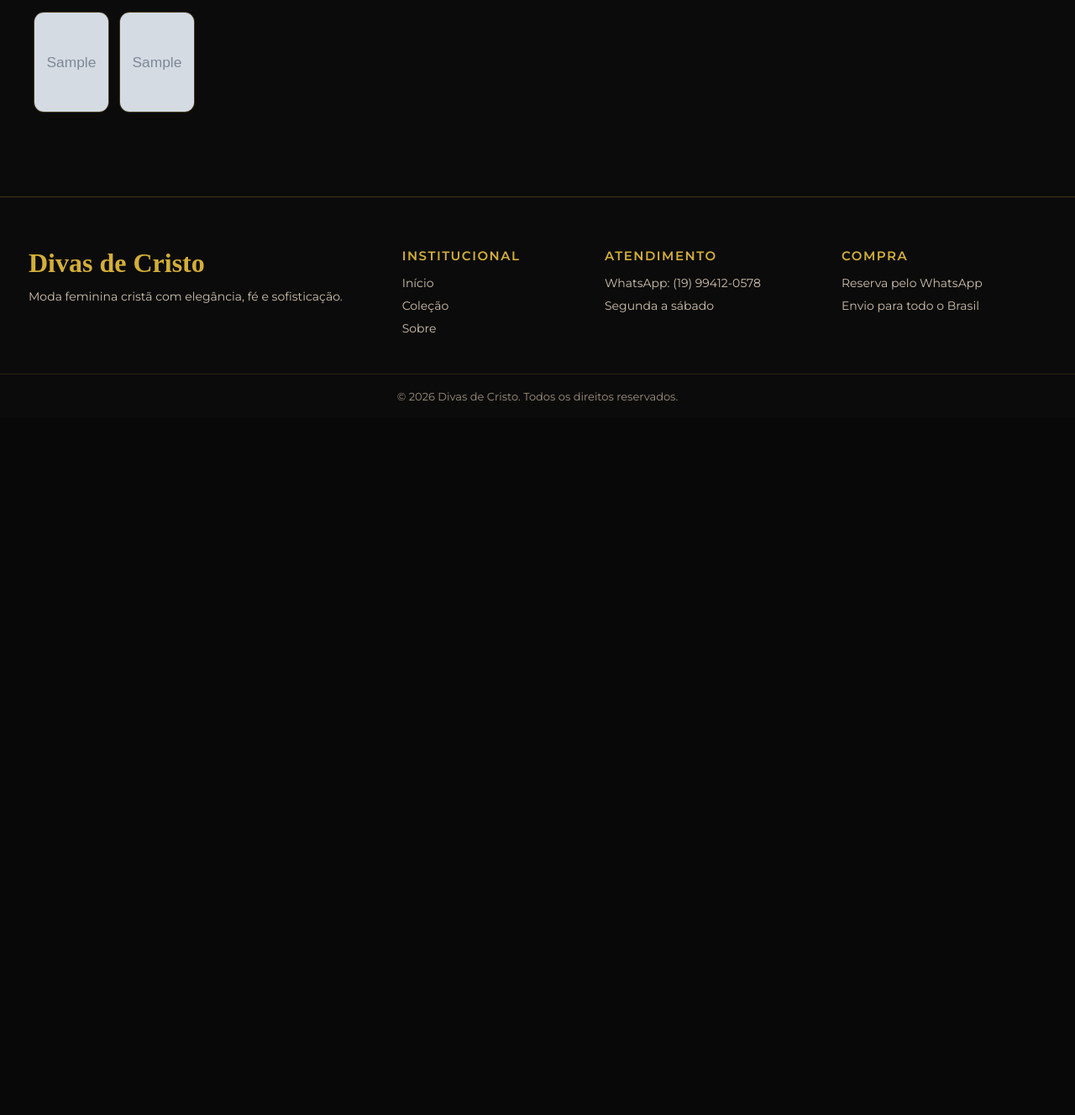
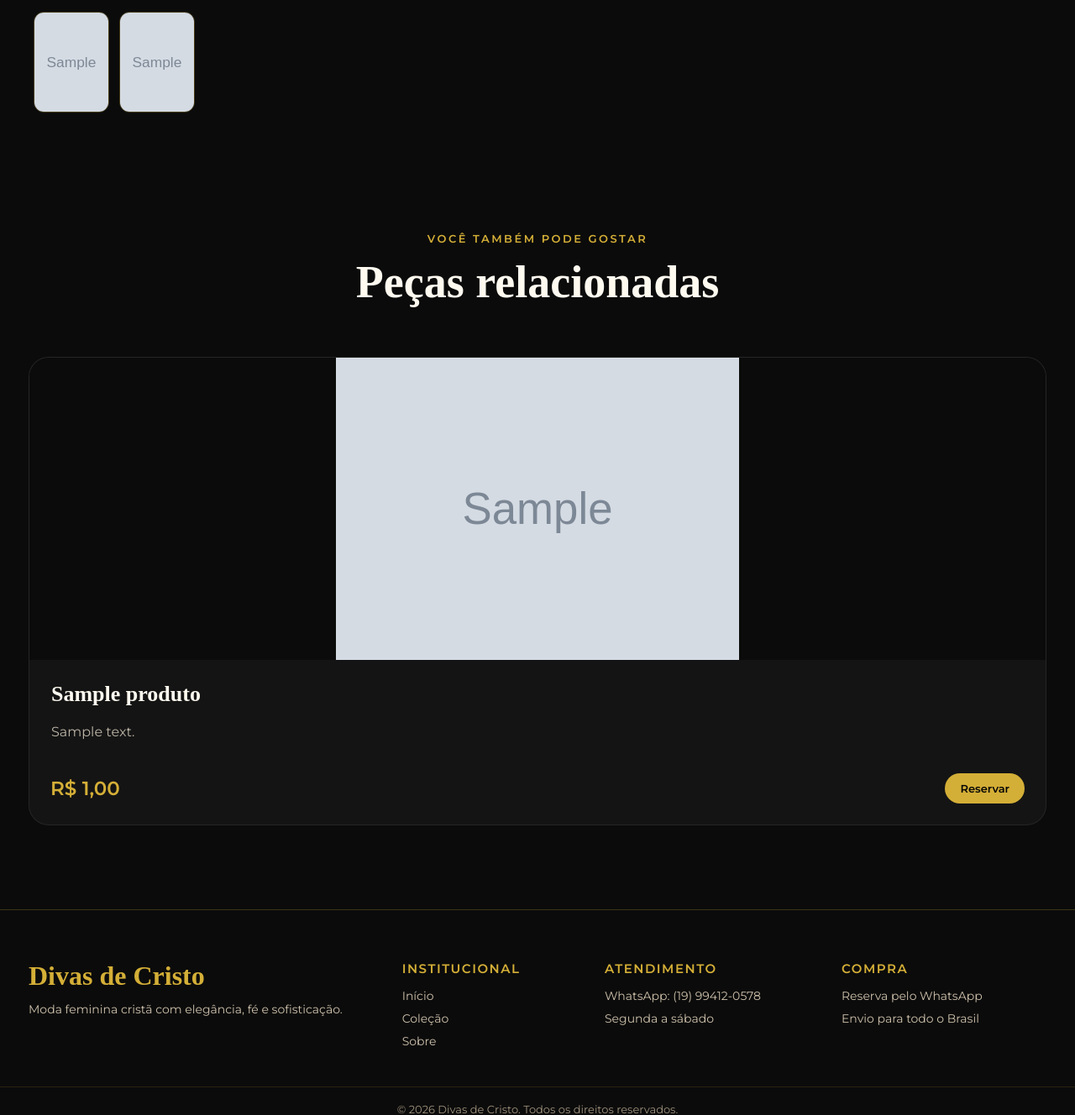
Before and after one commit to usoepronto-sys/divas-de-cristo, a Django app: template templates/produto.html in a window 1280 px wide. Shown: the part 854-2182 px from the top of the page at 84% size. Before the commit the page ends 1331 px from the top, so only its background shows below. Run offline with Django 5.2, Linux system fonts and the light colour scheme; the template is opened without the code that fills it: values that come from a table or form of the project are taken from there, others are empty; tables that the repository leaves empty hold one stand-in row (values such as "Sample post"); grey boxes marked "Sample" are stand-in pictures.

Commit message:
Adiciona produtos relacionados

```diff
--- a/static/css/style.css
+++ b/static/css/style.css
@@ -644,3 +644,7 @@ body{
     transform: scale(1.05);
     border-color: #d4af37;
 }
+
+.produtos-relacionados {
+    padding-top: 40px;
+}
--- a/templates/produto.html
+++ b/templates/produto.html
@@ -76,6 +76,21 @@
     </div>
 </section>
 
+{% if produtos_relacionados %}
+<section class="section produtos-relacionados">
+    <div class="section-title">
+        <span>Você também pode gostar</span>
+        <h2>Peças relacionadas</h2>
+    </div>
+
+    <div class="produtos-grid">
+        {% for produto in produtos_relacionados %}
+            {% include 'includes/produto_card.html' %}
+        {% endfor %}
+    </div>
+</section>
+{% endif %}
+
 <script>
 function trocarImagemProduto(src){
     const imagemPrincipal = document.getElementById('imagemPrincipalProduto');
```
Also changed, not shown: loja/views.py (+10 -0 lines).
